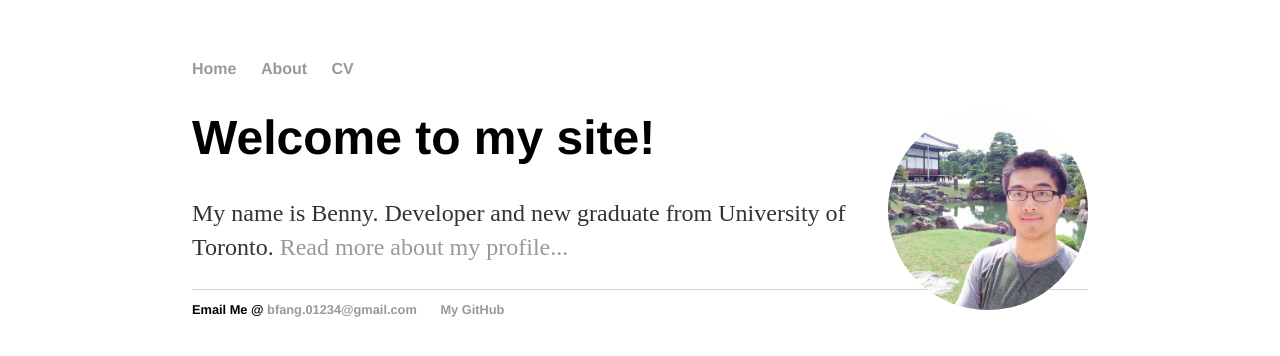
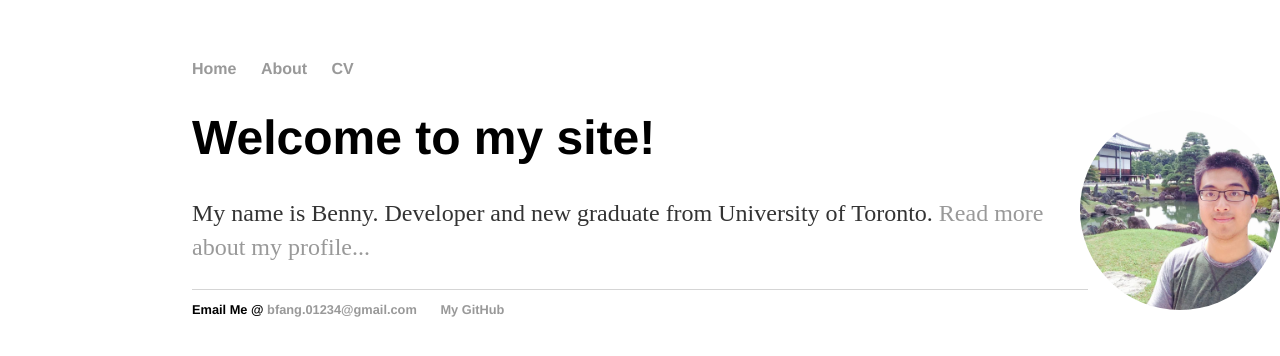
Before and after one commit to bennyfang/bennyfang.github.io, a Jekyll site: the page built from index.html, in a window 1280 px wide. Shown: the top 356 px of the page. Built offline with Jekyll 4.4.1, drawn with Linux system fonts in a browser that asks for light colours.

Commit message:
Update img.css

```diff
--- a/css/img.css
+++ b/css/img.css
@@ -1,10 +1,10 @@
 .image-cropper {
     width: 200px;
     height: 200px;
-    position: relative;
+    position: absolute;
     overflow: hidden;
     border-radius: 50%;
-    float: right;
+    right: 0px;
 }
 
 img {
```
